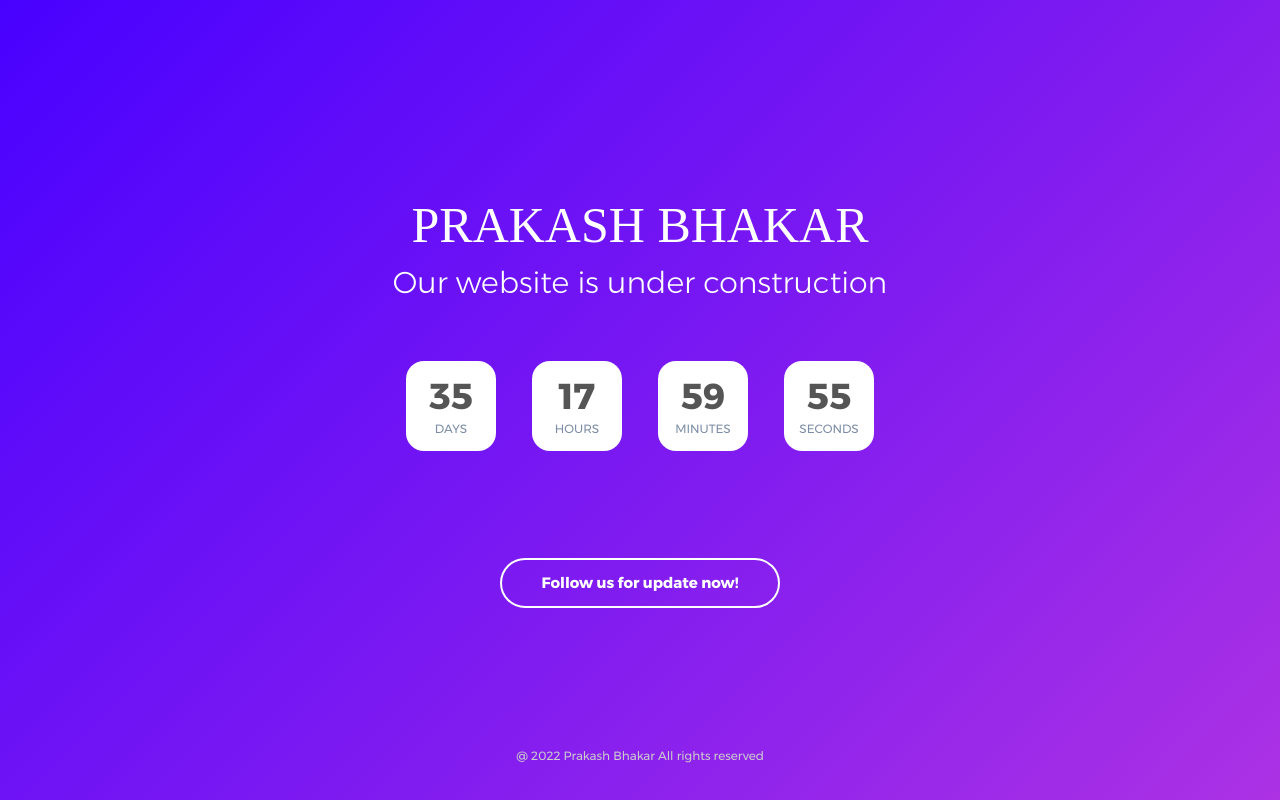
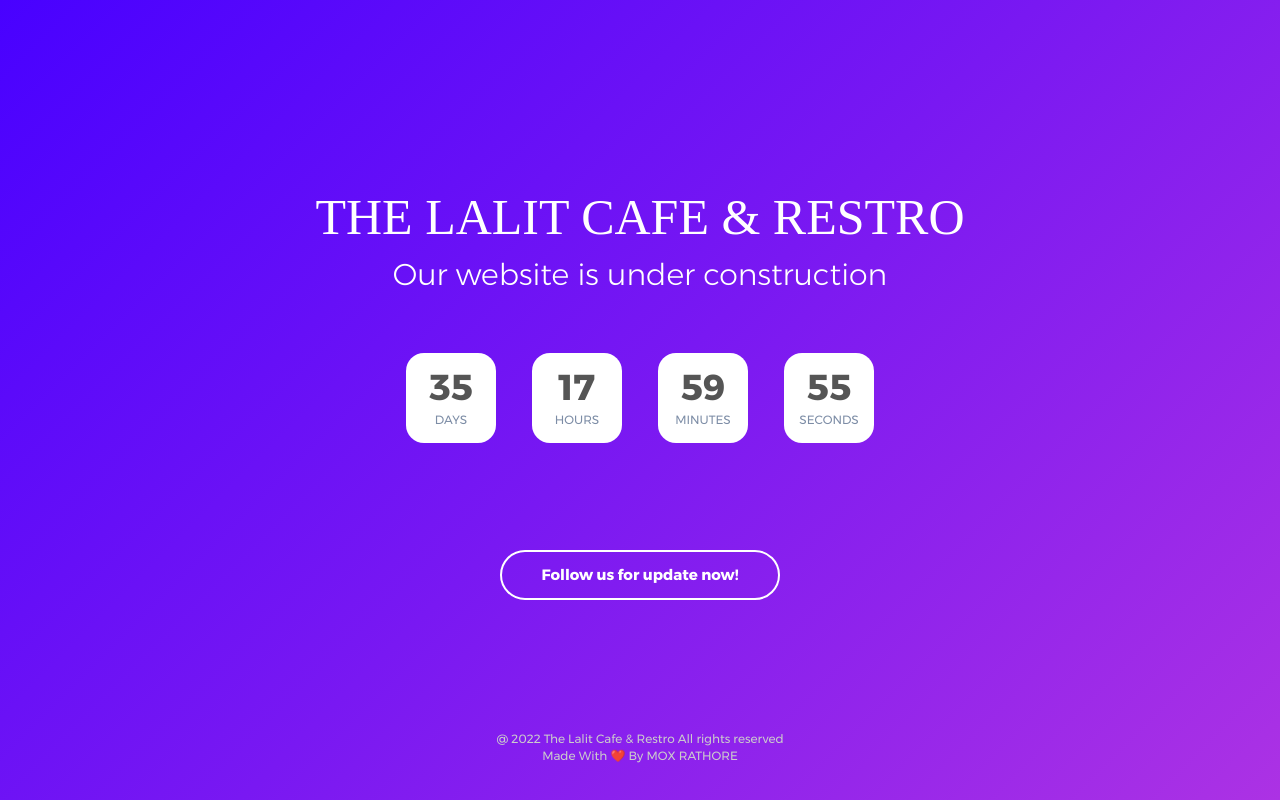
Before and after one commit to THELALITCAFE/webc, a plain HTML site: page index.html in a window 1280 px wide. Drawn offline with Linux system fonts and the light colour scheme; a web font is replaced by a local one.

Commit message:
Update index.html

```diff
--- a/index.html
+++ b/index.html
@@ -1,7 +1,7 @@
 <!DOCTYPE html>
 <html lang="en">
 <head>
-	<title>Prakash Bhakar </title>
+	<title>The Lalit Cafe & Restro </title>
 	<meta charset="UTF-8">
 	<meta name="viewport" content="width=device-width, initial-scale=1">
 <!--===============================================================================================-->
@@ -28,7 +28,7 @@
 		<span></span>
 		<div class="flex-col-c p-t-50 p-b-50">
 			<h3 class="l1-txt1 txt-center p-b-10">
-				Prakash Bhakar
+				The Lalit Cafe & Restro
 			</h3>
 
 			<p class="txt-center l1-txt2 p-b-60">
@@ -63,7 +63,7 @@
 		</div>
 
 		<span class="s1-txt3 txt-center">
-			@ 2022 Prakash Bhakar All rights reserved
+			@ 2022 The Lalit Cafe & Restro All rights reserved <br> Made With ❤️ By MOX RATHORE
 		</span>
 
 	</div>
```
